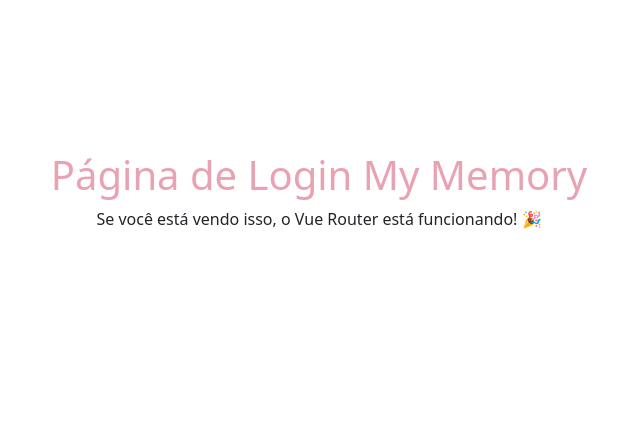
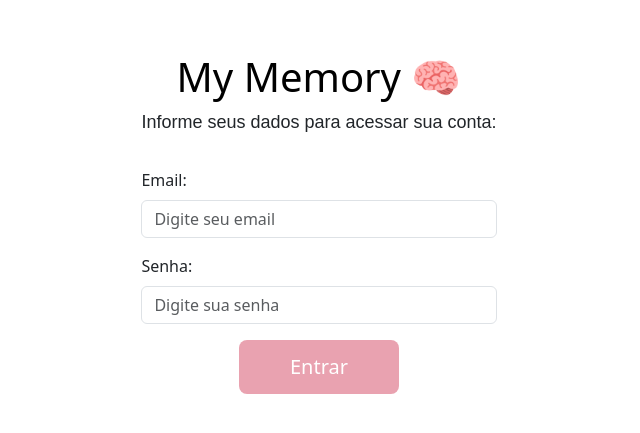
Before and after one commit to PriscilaNegro/My_Memory, a Vue app in the folder url-shortener-frontend/: page /login in a window 1280 px wide. Shown: the part 201-634 px from the top of the page, without its empty margins (321-961 px from the left). Built offline with nearby package versions, Linux system fonts and the light colour scheme.

Commit message:
Iniciando página de login

```diff
--- a/url-shortener-frontend/src/views/Login.vue
+++ b/url-shortener-frontend/src/views/Login.vue
@@ -1,15 +1,148 @@
 <template>
-  <div>
-    <h1>Página de Login My Memory</h1>
-    <p>Se você está vendo isso, o Vue Router está funcionando! 🎉</p>
+  <div class="container mt-5">
+    <h1>My Memory 🧠</h1>
+    <p>Informe seus dados para acessar sua conta:</p>
+
+    <form @submit.prevent="handleLogin" class="mt-4">
+
+      <div class="mb-3 text-start">
+        <label for="email" class="form-label">Email:</label>
+        <input
+          type="email"
+          id="email"
+          v-model="email"
+          class="form-control"
+          placeholder="Digite seu email"
+          required
+        />
+        <p v-if="errors.email" class="text-danger mt-1">{{ errors.email }}</p>
+      </div>
+
+      <div class="mb-3 text-start">
+        <label for="password" class="form-label">Senha:</label>
+        <input
+          type="password"
+          id="password"
+          v-model="password"
+          class="form-control"
+          placeholder="Digite sua senha"
+          required
+        />
+        <p v-if="errors.password" class="text-danger mt-1">{{ errors.password }}</p>
+      </div>
+
+      <div class="text-center mt-3">
+        <button type="submit" class="btn-home">Entrar</button>
+      </div>
+    </form>
+
+    <Notification
+      :visible="showNotification"
+      message="Login realizado com sucesso! Redirecionando..."
+    />
   </div>
 </template>
 
 <script setup>
+import { ref, reactive } from "vue";
+import { useRouter } from "vue-router";
+import Notification from "../views/Notification.vue";
+
+const router = useRouter();
+
+const email = ref("");
+const password = ref("");
+const showNotification = ref(false);
+
+const errors = reactive({
+  email: "",
+  password: "",
+});
+
+// Validações básicas
+function validateForm() {
+  errors.email = "";
+  errors.password = "";
+
+  const emailRegex = /^[^\s@]+@[^\s@]+\.[^\s@]+$/;
+  if (!emailRegex.test(email.value)) {
+    errors.email = "Email inválido.";
+    return false;
+  }
+
+  if (password.value.length < 6) {
+    errors.password = "A senha deve ter no mínimo 6 caracteres.";
+    return false;
+  }
+
+  return true;
+}
+
+async function handleLogin() {
+  if (!validateForm()) return;
+
+  try {
+    // chamada para a API de login
+    const response = await fetch("http://localhost:3000/login", {
+      method: "POST",
+      headers: { "Content-Type": "application/json" },
+      body: JSON.stringify({
+        email: email.value,
+        password: password.value,
+      }),
+    });
+
+    if (!response.ok) {
+      throw new Error("Credenciais inválidas.");
+    }
+
+    const data = await response.json();
+
+    // salva o token no localStorage
+    localStorage.setItem("token", data.token);
+
+    showNotification.value = true;
+
+    setTimeout(() => {
+      router.push("/dashboard"); // página futura
+    }, 2000);
+  } catch (error) {
+    errors.password = error.message || "Erro ao realizar login.";
+  }
+}
 </script>
 
 <style scoped>
 h1 {
-  color: #de7288a8;
+  color: #000000;
+  text-align: center;
+}
+
+p {
+  text-align: center;
+  font-size: 1.125rem;
+  margin-bottom: 2rem;
+  font-family: "Arial", sans-serif;
+}
+
+.container {
+  max-width: 700px;
+  margin: auto;
+}
+
+.btn-home {
+  width: 160px;
+  padding: 12px 0;
+  font-size: 1.25rem;
+  border: none;
+  border-radius: 8px;
+  cursor: pointer;
+  background-color: #de7288a8;
+  color: white;
+  transition: background 0.3s ease;
+}
+
+.btn-home:hover {
+  background-color: #e05a75d6;
 }
 </style>
```
